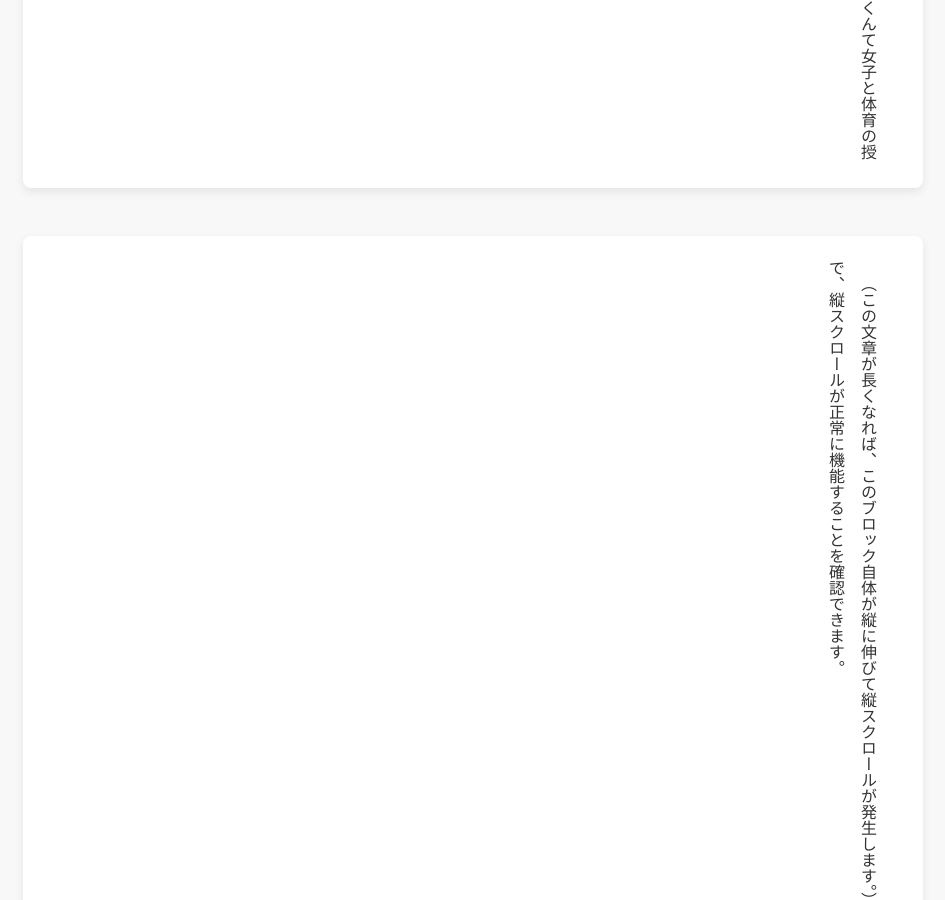
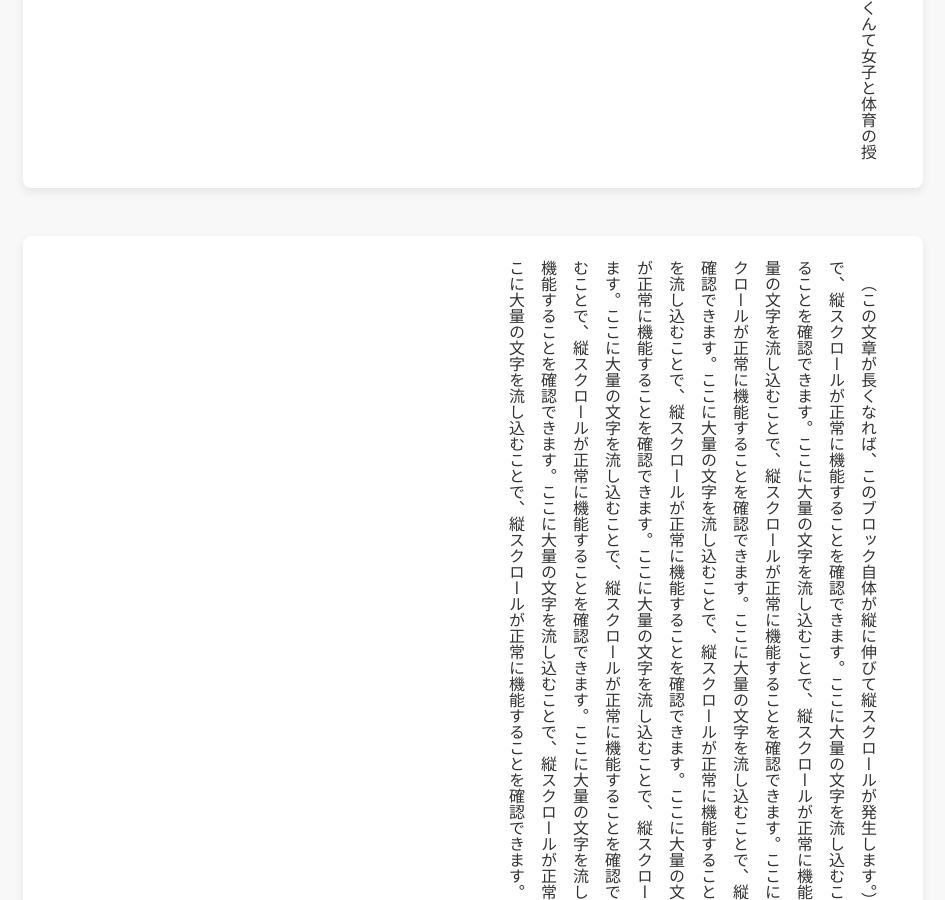
Before and after one commit to REMriaTV/HandtoHand, a Jekyll site: the page built from docs/manuscript/test-manuscript.md, in a window 1280 px wide and 900 px high, scrolled down 1818 px. Shown: the whole window, without its empty margins (167-1112 px from the left). Built offline with Jekyll 4.4.1, drawn with Linux system fonts in a browser that asks for light colours; some of the changed text lies outside the part shown.

Commit message:
Update manuscript_v2.html
文章が長くなるテスト

```diff
--- a/docs/_layouts/manuscript_v2.html
+++ b/docs/_layouts/manuscript_v2.html
@@ -31,7 +31,7 @@
       </section>
 
       <section class="scene-card">
-        <p>（この文章が長くなれば、このブロック自体が縦に伸びて縦スクロールが発生します。）ここに大量の文字を流し込むことで、縦スクロールが正常に機能することを確認できます。</p>
+        <p>（この文章が長くなれば、このブロック自体が縦に伸びて縦スクロールが発生します。）ここに大量の文字を流し込むことで、縦スクロールが正常に機能することを確認できます。ここに大量の文字を流し込むことで、縦スクロールが正常に機能することを確認できます。ここに大量の文字を流し込むことで、縦スクロールが正常に機能することを確認できます。ここに大量の文字を流し込むことで、縦スクロールが正常に機能することを確認できます。ここに大量の文字を流し込むことで、縦スクロールが正常に機能することを確認できます。ここに大量の文字を流し込むことで、縦スクロールが正常に機能することを確認できます。ここに大量の文字を流し込むことで、縦スクロールが正常に機能することを確認できます。ここに大量の文字を流し込むことで、縦スクロールが正常に機能することを確認できます。ここに大量の文字を流し込むことで、縦スクロールが正常に機能することを確認できます。ここに大量の文字を流し込むことで、縦スクロールが正常に機能することを確認できます。ここに大量の文字を流し込むことで、縦スクロールが正常に機能することを確認できます。ここに大量の文字を流し込むことで、縦スクロールが正常に機能することを確認できます。ここに大量の文字を流し込むことで、縦スクロールが正常に機能することを確認できます。ここに大量の文字を流し込むことで、縦スクロールが正常に機能することを確認できます。ここに大量の文字を流し込むことで、縦スクロールが正常に機能することを確認できます。</p>
       </section>
 
     </div>
```
